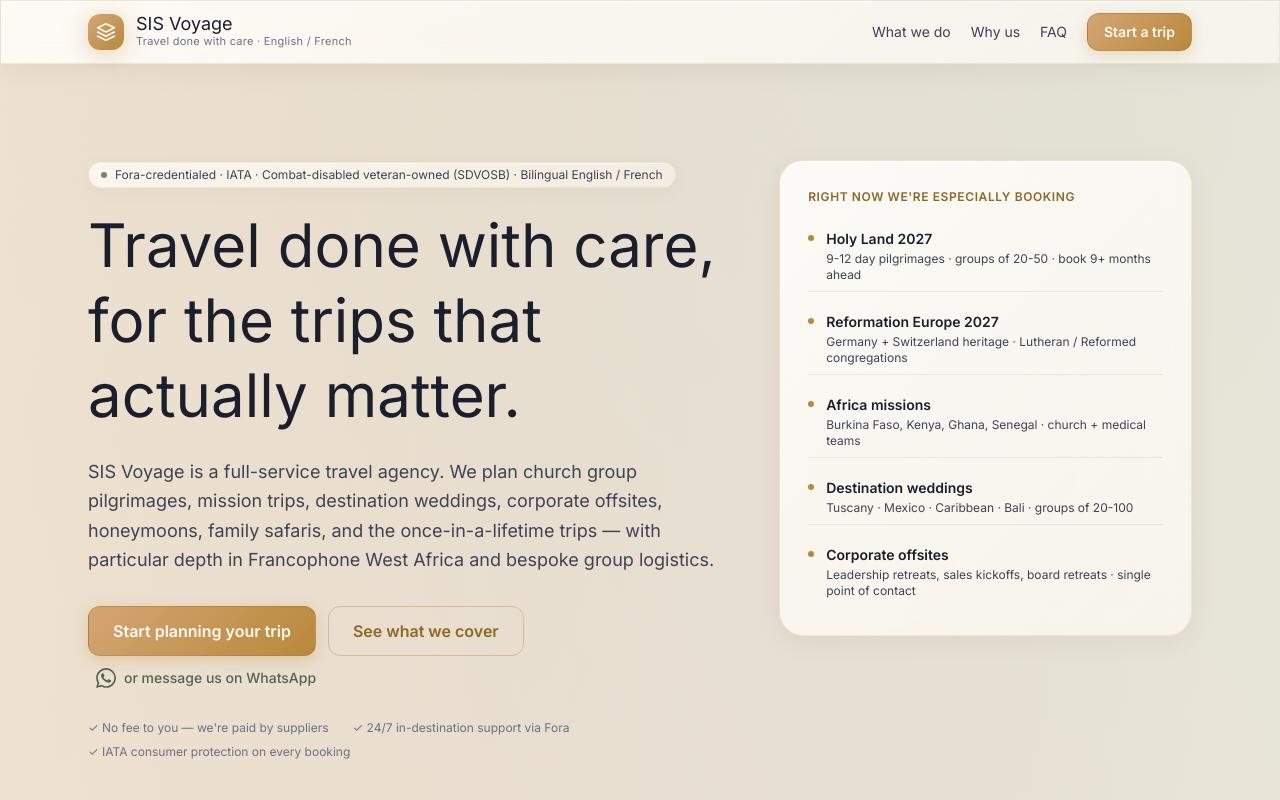
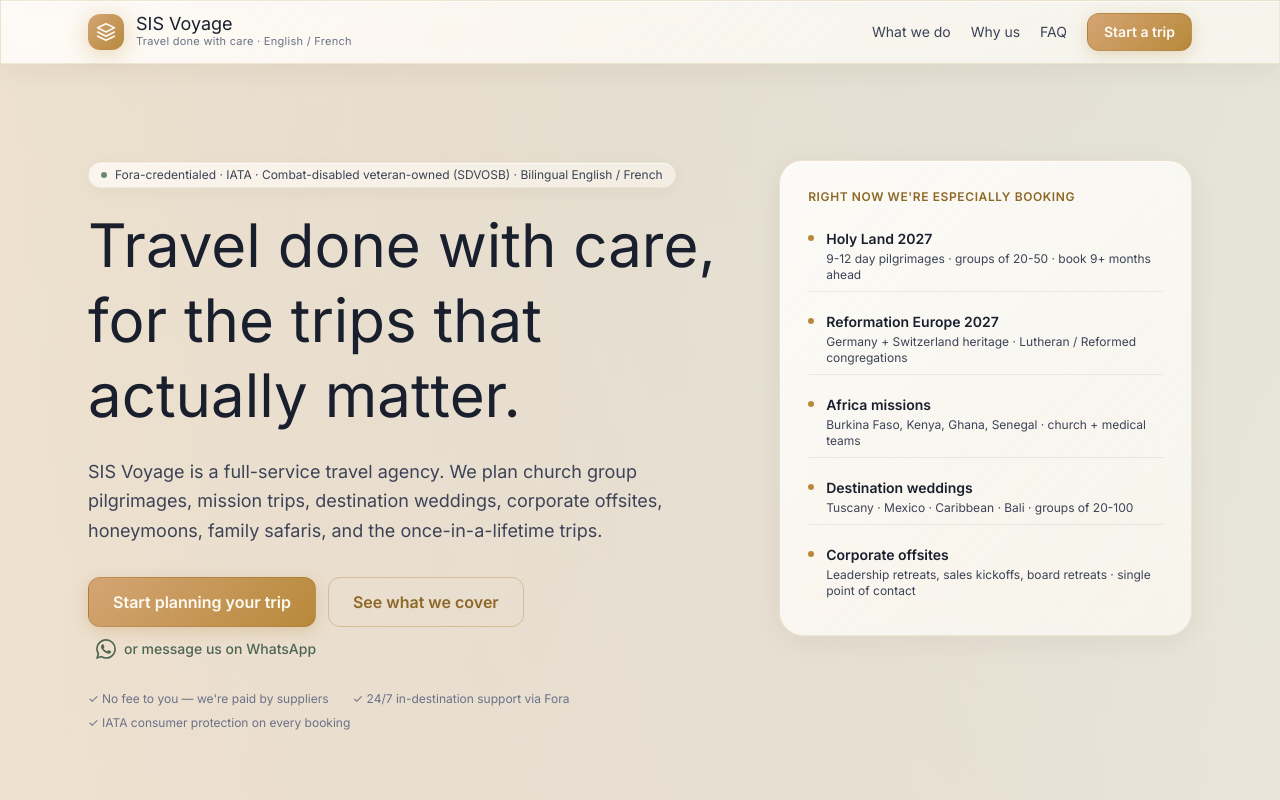
Before and after one commit to aryrae/sis-voyage-website, a Next.js app: page / in a window 1280 px wide. Shown: the top 800 px of the page. Built offline with nearby package versions, Linux system fonts and the light colour scheme.

Commit message:
Hero subhead: drop depth clause entirely — let trip-types speak, moat lives in 'Why us'

```diff
--- a/app/page.tsx
+++ b/app/page.tsx
@@ -41,8 +41,7 @@
             <p className="text-base sm:text-lg text-[var(--color-ink-700)] mt-6 leading-relaxed max-w-2xl">
               SIS Voyage is a full-service travel agency. We plan church group pilgrimages, mission
               trips, destination weddings, corporate offsites, honeymoons, family safaris, and the
-              once-in-a-lifetime trips — with particular depth in Francophone West Africa and
-              bespoke group logistics.
+              once-in-a-lifetime trips.
             </p>
             <div className="flex flex-wrap gap-3 mt-8 items-center">
               <a href="#inquire" className="cta-primary rounded-xl px-6 py-3">Start planning your trip</a>
```
